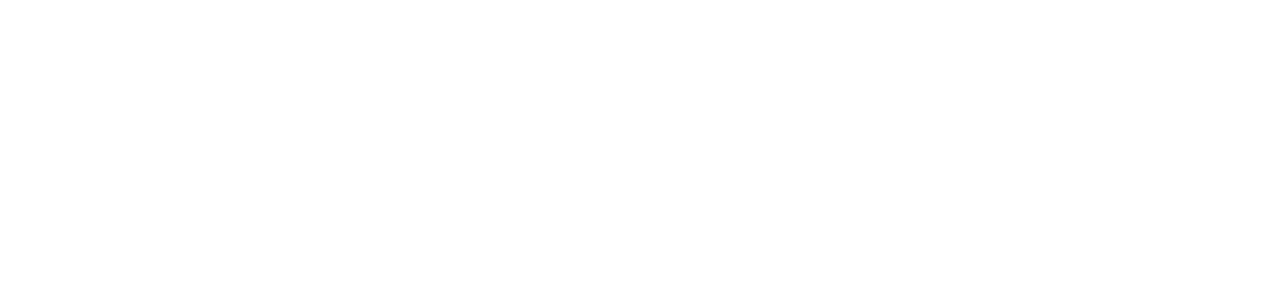
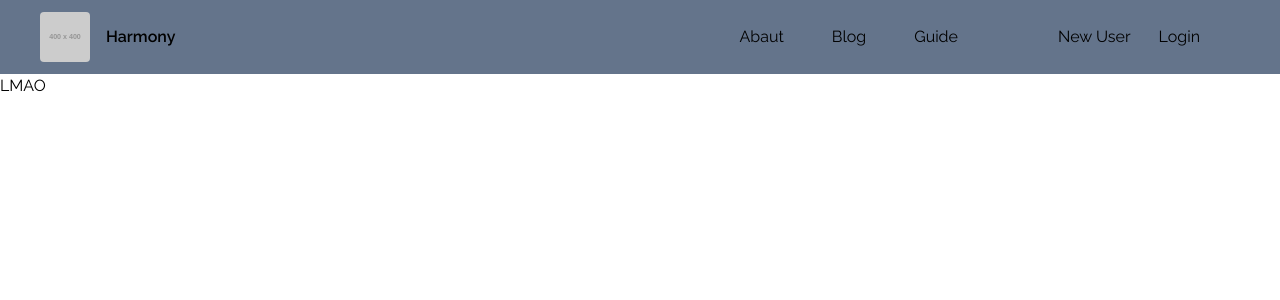
Before and after one commit to SiMamank115/harmony, a Next.js app: page / in a window 1280 px wide. Before the commit this address had no page. Shown: the top 300 px of the page. Built offline with nearby package versions, Linux system fonts and the light colour scheme; no server answers.

Commit message:
layout and navbar

```diff
--- /dev/null
+++ b/src/components/layout.js
@@ -0,0 +1,11 @@
+import Navbar from "./navbar";
+import { Raleway } from 'next/font/google'
+const raleway = Raleway({ subsets: ['latin'] })
+export default function Layout({ children }) {
+    return (
+        <main className={raleway.className}>
+            <Navbar />
+            <div className="container mx-auto">{children}</div>
+        </main>
+    );
+}
--- /dev/null
+++ b/src/components/navbar.js
@@ -0,0 +1,55 @@
+import { useUser } from "@auth0/nextjs-auth0/client";
+import Link from "next/link";
+
+export default function Navbar() {
+    const { user, error, isLoading } = useUser();
+    return (
+        <div className="flex sticky p-3 min-h-[60px] bg-slate-500 w-full justify-between px-10">
+            <div className="brand p-0 m-0 flex items-center gap-4">
+                <img src="https://fakeimg.pl/400x400?font=bebas" className="aspect-square w-[50px] rounded" />
+                <p className="font-semibold">Harmony</p>
+            </div>
+            <div className="navigation p-0 m-0 flex items-center gap-10">
+                <div className="link-nav md:flex hidden items-center gap-12 px-5">
+                    <Link href={"/"}>Abaut</Link>
+                    <Link href={"/"}>Blog</Link>
+                    <Link href={"/"}>Guide</Link>
+                </div>
+                <div className="account-nav flex items-center gap-7 px-10">
+                    {isLoading ? (
+                        <>
+                            <div className="h-8 bg-slate-700 rounded animate-pulse w-20"></div>
+                            <div className="h-8 bg-slate-700 rounded animate-pulse w-14"></div>
+                        </>
+                    ) : (
+                        ""
+                    )}
+                    {!isLoading && user && !error ? (
+                        <>
+                            <Link className="md:block hidden" href="/dashboard">
+                                Dashboard
+                            </Link>
+                            <Link className="md:block hidden" href="/api/auth/logout">
+                                Logout
+                            </Link>
+                        </>
+                    ) : (
+                        ""
+                    )}
+                    {!isLoading && !user && !error ? (
+                        <>
+                            <Link className="md:block hidden" href={"/api/auth/login"}>
+                                New User
+                            </Link>
+                            <Link className="md:block hidden" href={"/api/auth/login"}>
+                                Login
+                            </Link>
+                        </>
+                    ) : (
+                        ""
+                    )}
+                </div>
+            </div>
+        </div>
+    );
+}
--- a/src/components/supabase.js
+++ b/src/components/supabase.js
@@ -15,7 +15,7 @@
         if (!supa) {
             (async () => {
                 try {
-                    if (!isLoading) {
+                    if (!isLoading && user?.accessToken) {
                         const supabase = getSupabase(user.accessToken);
                         if (supabase && !error) {
                             supabase.rpc("check_connection").then((e) => {
--- a/src/pages/index.js
+++ b/src/pages/index.js
@@ -5,34 +5,15 @@
 import { useContext, useEffect, useState } from "react";
 import { SupabaseContext } from "@/components/supabase";
 import { useRouter } from "next/router";
-const Index = ({ user }) => {
-    const [todos, setTodos] = useState([]);
-    const { supa } = useContext(SupabaseContext);
-    const { push } = useRouter();
-    useEffect(() => {
-        if (supa) {
-            // crud
-            supa
-                .from("todo")
-                .select("*")
-                .then(({ data }) => {
-                    setTodos(data);
-                });
-            console.log("Index load");
-        }
-    }, [supa]);
+import Layout from "@/components/layout";
 
+const Index = () => {
     return (
-        <div>
-            <p>
-                Welcome {user.name}! <Link href="/api/auth/logout">Logout</Link>
-            </p>
-            {todos?.length > 0 ? todos.map((e) => <p key={e.title.replaceAll(" ", "").toLowerCase()}>{e.title}</p>) : "NOPE"}
-            <p>You have completed all todos!</p>
-        </div>
+        <Layout>
+            <p>LMAO</p>
+        </Layout>
     );
 };
 
-export const getServerSideProps = withPageAuthRequired();
 
 export default Index;
```
